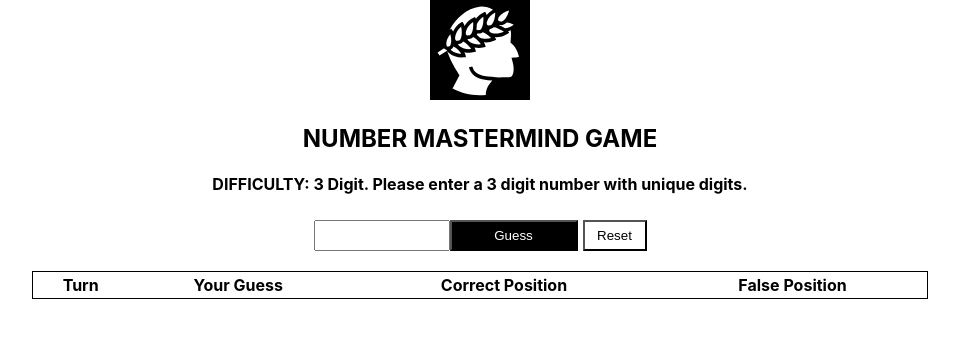
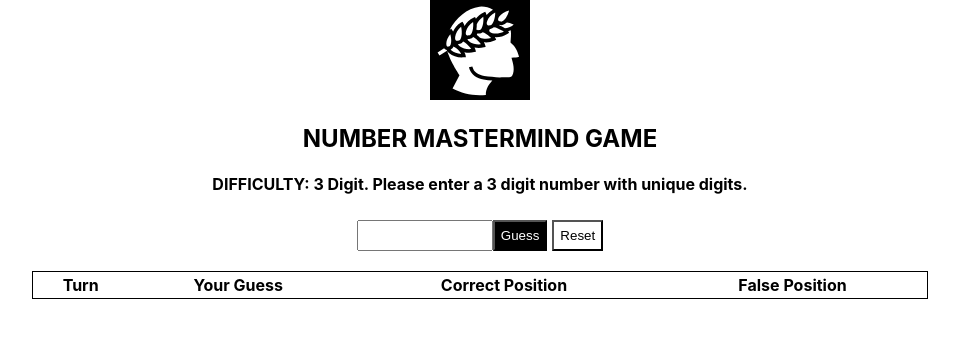
Before and after one commit to mesutgolcuk/number-mastermind, a React (Create React App) app: page /game in a window 1280 px wide. Shown: the top 338 px of the page, without its empty margins (160-1119 px from the left). Built offline with nearby package versions, Linux system fonts and the light colour scheme.

Commit message:
Update button width to fit texts

```diff
--- a/src/components/PlayGame/PlayGame.scss
+++ b/src/components/PlayGame/PlayGame.scss
@@ -4,7 +4,7 @@
 }
 
 .submit-button {
-    width: 10%;
+    width: auto;
     height: 31px;
     margin-top: 5px;
     margin-right: 5px;
@@ -13,7 +13,7 @@
 }
 
 .reset-button {
-    width: 5%;
+    width: auto;
     height: 31px;
     margin-top: 5px;
     background: #FFFFFF;
--- a/src/components/Success/Success.tsx
+++ b/src/components/Success/Success.tsx
@@ -10,11 +10,11 @@ export default function (props: ISuccessProps) {
     return (
         <div>
             <h3><FormattedMessage id="game.success" /></h3>
-            <button onClick={props.reset}>
+            <button onClick={props.reset} className="submit-button">
                 <FormattedMessage id="game.play-again" />
             </button>
             <Link to="/">
-                <button>
+                <button className="reset-button">
                     <FormattedMessage id="game.back" />
                 </button>
             </Link>
```
